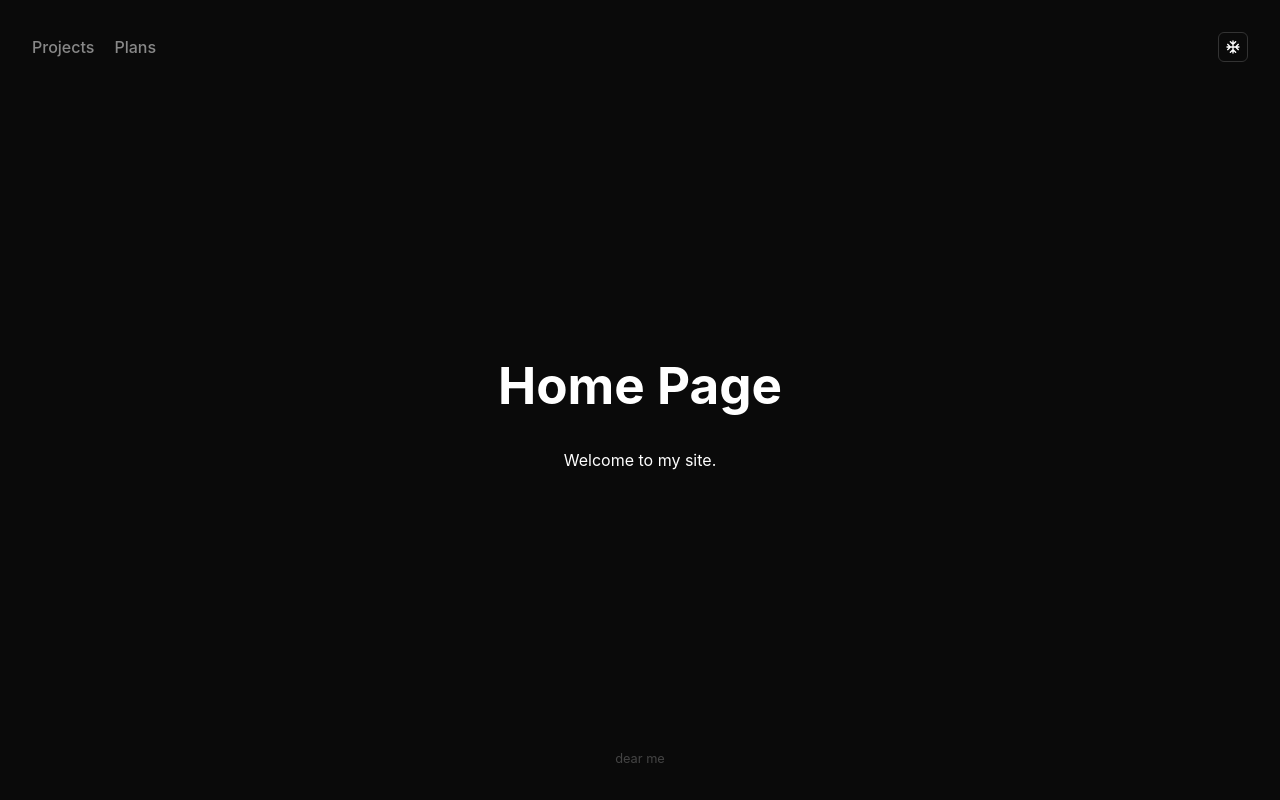
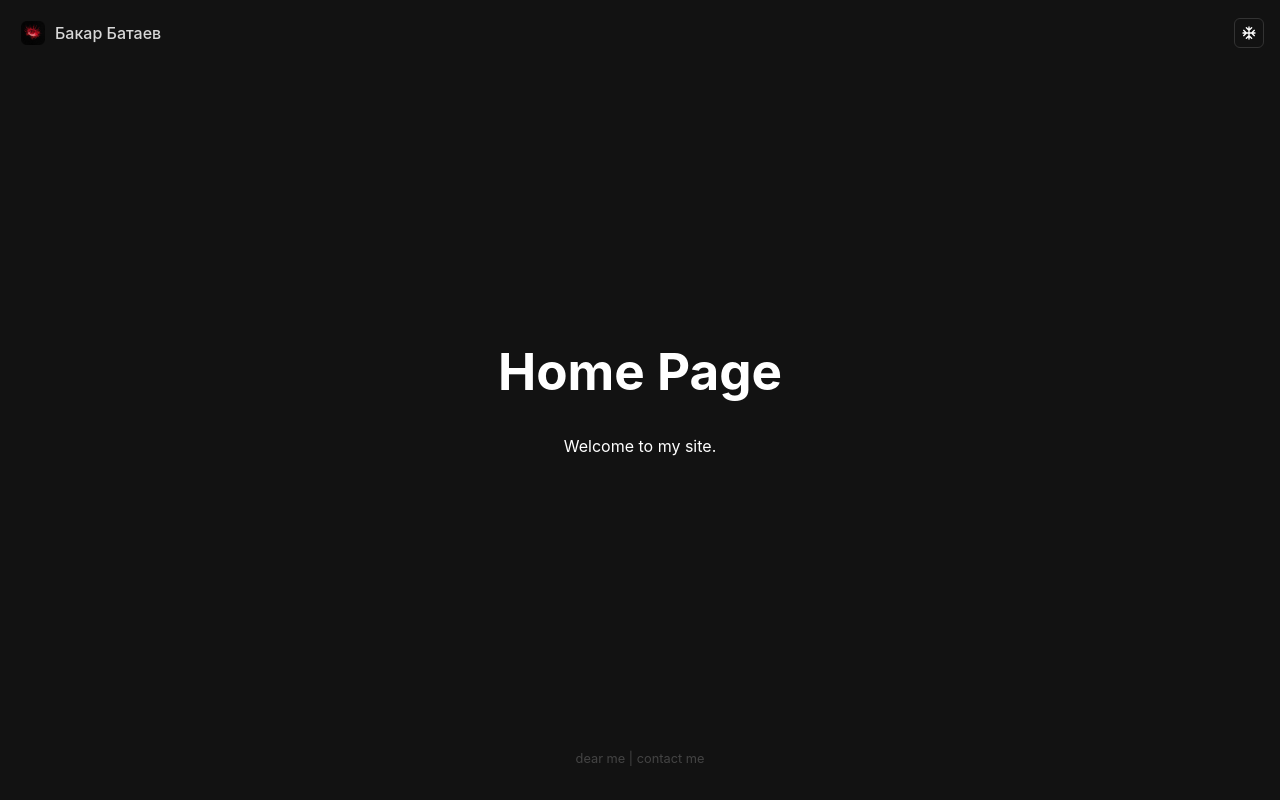
Before and after one commit to bbvtaev/bbvtaev.github.io, a React (Vite) app: page / in a window 1280 px wide. Built offline with nearby package versions, Linux system fonts and the light colour scheme.

Commit message:
[Feat] New navigaton panel work

```diff
--- a/src/App.css
+++ b/src/App.css
@@ -1,34 +1,92 @@
 :root {
-  background-color: #0a0a0a;
+  background-color: #121212;
   color: white;
   font-family: 'Inter', system-ui, sans-serif;
 }
 
 .app-container {
-  height: 100vh;
+  min-height: 100vh;
+  min-width: 420px;
   width: 100vw;
   display: flex;
   flex-direction: column;
 }
 
 .nav {
+  position: relative;
+  transition: all 0.3s ease;
   display: flex;
   justify-content: space-between;
-  padding: 2rem;
+  padding: 1rem;
   align-items: center;
   z-index: 10;
+  transition:
+    transform 0.35s ease,
+    opacity 0.35s ease;
+}
+
+.nav__fixed {
+  position: fixed;
+  top: 0;
+  left: 0;
+  right: 0;
+
+  transform: translateY(-100%);
+  opacity: 0;
+
+  transition:
+    transform 0.4s cubic-bezier(0.4, 0, 0.2, 1),
+    opacity 0.3s ease;
+
+  z-index: 100;
+  pointer-events: none;
+}
+
+.nav__fixed.visible {
+  transform: translateY(0);
+  opacity: 1;
+  pointer-events: auto;
+}
+
+.links {
+  display: flex;
+  align-items: center;
 }
 
 .links a {
   margin-right: 20px;
-  color: #888;
+  color: #d8d8d8;
   text-decoration: none;
   font-weight: 500;
   transition: color 0.3s;
 }
 
 .links a:hover {
-  color: white;
+  color: rgb(0, 0, 0);
+}
+
+.links_home {
+  display: flex;
+  align-items: center;
+  gap: 10px;
+  padding: 5px;
+  border-radius: 5px;
+  transition:  background-color 0.3s;
+}
+
+.links_home:hover {
+  background-color: #fff;
+}
+
+
+.home__img {
+  width: 24px;
+  height: 24px;
+}
+
+.home__descr {
+  font-size: 16px;
+  margin: 0;
 }
 
 .snow_btn {
--- a/src/App.tsx
+++ b/src/App.tsx
@@ -1,4 +1,4 @@
-import { useState, useMemo } from 'react';
+import { useState, useMemo, useEffect } from 'react';
 import { BrowserRouter as Router, Routes, Route, Link } from 'react-router-dom';
 import './App.css';
 import { Projects } from './pages/Projects/Projects';
@@ -16,7 +16,7 @@ const getCurrentSeason = (): Season => {
 const SeasonIcons = {
   winter: (
     <svg className='snow_btn__svg' viewBox="0 0 24 24" fill="none" xmlns="http://www.w3.org/2000/svg">
-      <path d="M12 3V21M16 4L12 8L8.00878 4M8.00878 20L12 16L16 20M3 12H21M4 8L8.00878 12L4 16M20 16L16 12L20 8" stroke-width="2" stroke-linecap="round" stroke-linejoin="round"/>
+      <path d="M12 3V21M16 4L12 8L8.00878 4M8.00878 20L12 16L16 20M3 12H21M4 8L8.00878 12L4 16M20 16L16 12L20 8" strokeWidth="2" strokeLinecap="round" strokeLinejoin="round"/>
     </svg>
   ),
   spring: (
@@ -34,7 +34,7 @@ const SeasonIcons = {
     </svg>
   ),
   summer: (
-    <svg className='snow_btn__svg' viewBox="0 0 24 24" fill="none" stroke="currentColor" stroke-width="2" stroke-linecap="round" stroke-linejoin="round">
+    <svg className='snow_btn__svg' viewBox="0 0 24 24" fill="none" stroke="currentColor" strokeWidth="2" strokeLinecap="round" strokeLinejoin="round">
       <circle cx="12" cy="12" r="5"></circle>
       <line x1="12" y1="1" x2="12" y2="3"></line>
       <line x1="12" y1="21" x2="12" y2="23"></line>
@@ -59,20 +59,34 @@ function App() {
   const currentSeason = useMemo(() => getCurrentSeason(), []);
 
   const [isEffectVisible, setIsEffectVisible] = useState<boolean>(false);
+  const [isNavSticky, setIsNavSticky] = useState(false);
 
   const toggleEffect = () => {
     setIsEffectVisible(prev => !prev);
   };
+
+  useEffect(() => {
+    const onScroll = () => {
+      setIsNavSticky(window.scrollY > 50);
+    };
+
+    window.addEventListener('scroll', onScroll);
+    return () => window.removeEventListener('scroll', onScroll);
+  }, []);
 
   return (
     <Router>
       <div className="app-container">
         <SeasonEffect isVisible={isEffectVisible} type={currentSeason} />
 
-        <nav className="nav">
+        <nav className="nav nav__static">
           <div className="links">
-            <Link to="/projects">Projects</Link>
-            <Link to="/plans">Plans</Link>
+            <Link to="/">
+              <div className='links_home'>
+                <img className='home__img' src="realeyes.png" alt="realeyes" />
+                <p className='home__descr'>Бакар Батаев</p>
+              </div>
+            </Link>
           </div>
 
           <button
@@ -84,16 +98,37 @@ function App() {
           </button>
         </nav>
 
+        <nav className={`nav nav__fixed ${isNavSticky ? 'visible' : ''}`}>
+          <div className="links">
+            <Link to="/">
+              <div className='links_home'>
+                <img className='home__img' src="realeyes.png" alt="realeyes" />
+                <p className='home__descr'>Бакар Батаев</p>
+              </div>
+            </Link>
+          </div>
+
+          <button
+            className={`snow_btn ${isEffectVisible ? 'active' : ''}`}
+            onClick={toggleEffect}
+            title={`Toggle ${currentSeason} mode`}
+          >
+            {SeasonIcons[currentSeason]}
+          </button>
+        </nav>
+
+
         <main className="main-content">
           <Routes>
             <Route path="/" element={<Home />} />
             <Route path="/projects" element={<Projects />} />
             <Route path="/plans" element={<Plans />} />
+            <Route path="/*" element={"404"} />
           </Routes>
         </main>
 
         <footer className="footer">
-          dear me
+          dear me | contact me
         </footer>
       </div>
     </Router>
--- a/src/index.css
+++ b/src/index.css
@@ -1,5 +1,5 @@
 :root {
-  font-family: system-ui, Avenir, Helvetica, Arial, sans-serif;
+  font-family: system-ui, Inter, Helvetica, Arial, sans-serif;
   line-height: 1.5;
   font-weight: 400;
 
```
